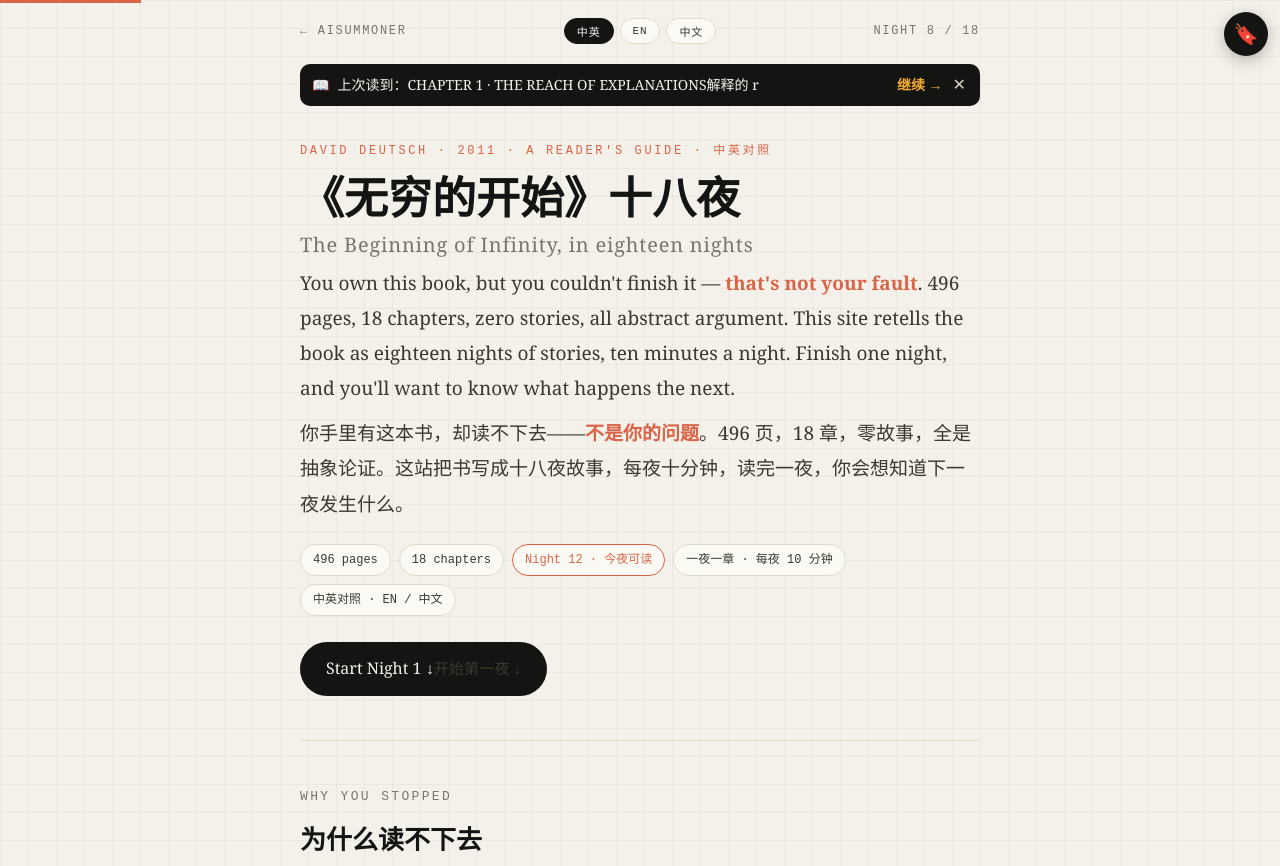
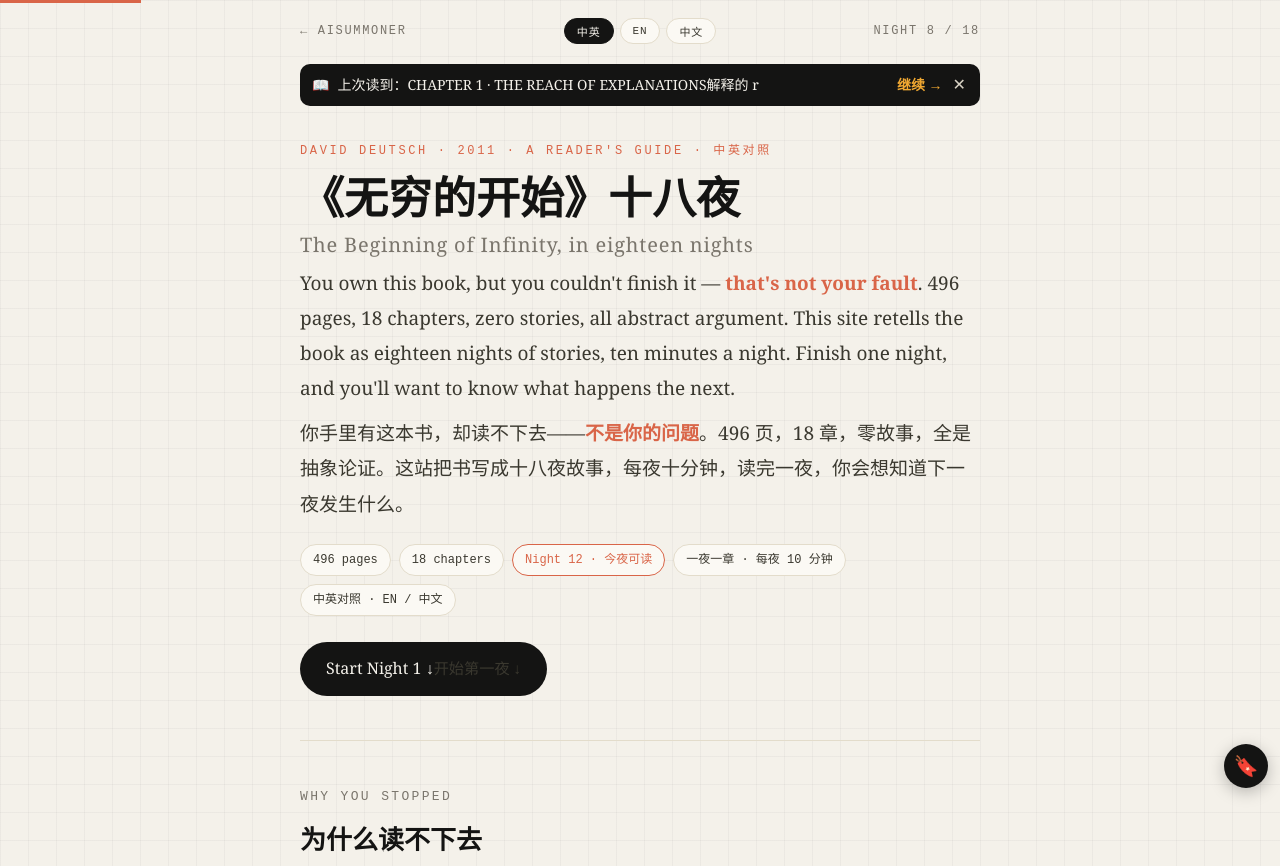
Before and after one commit to JoyceWay/AISummoner, a plain HTML site: page beginning-of-infinity/index.html in a window 1280 px wide. Shown: the top 866 px of the page. Drawn offline with Linux system fonts and the light colour scheme.

Commit message:
Bookmark button: move from top-right to bottom-right (both book sites)

```diff
--- a/beginning-of-infinity/index.html
+++ b/beginning-of-infinity/index.html
@@ -120,7 +120,7 @@
   #resume-text{overflow:hidden; text-overflow:ellipsis; white-space:nowrap; min-width:0; flex:1}
   .resume-bar .go{color:var(--amber); font-weight:700; white-space:nowrap}
   .resume-bar .x{margin-left:auto; background:none; border:none; color:#D8D2C4; font-size:16px; cursor:pointer; padding:0 2px}
-  .bm-fab{position:fixed; right:12px; top:12px; z-index:60; width:44px; height:44px; border-radius:50%;
+  .bm-fab{position:fixed; right:12px; bottom:12px; z-index:60; width:44px; height:44px; border-radius:50%;
     background:var(--ink); color:var(--paper); border:none; font-size:20px; cursor:pointer;
     box-shadow:0 4px 16px rgba(0,0,0,.25)}
   .bm-fab:hover{background:var(--terra)}
```
Also changed, not shown: co-existence/index.html (+1 -1 lines).
